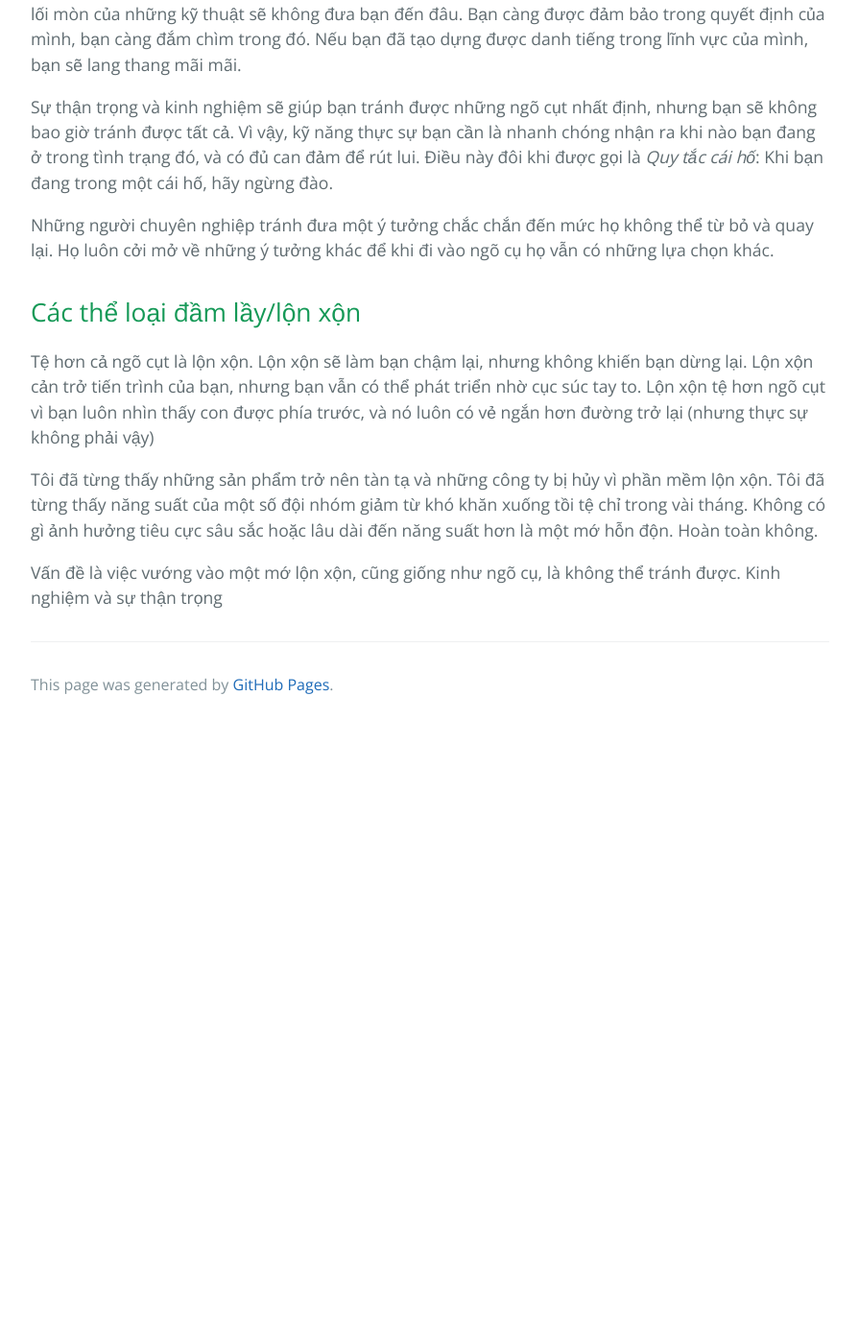
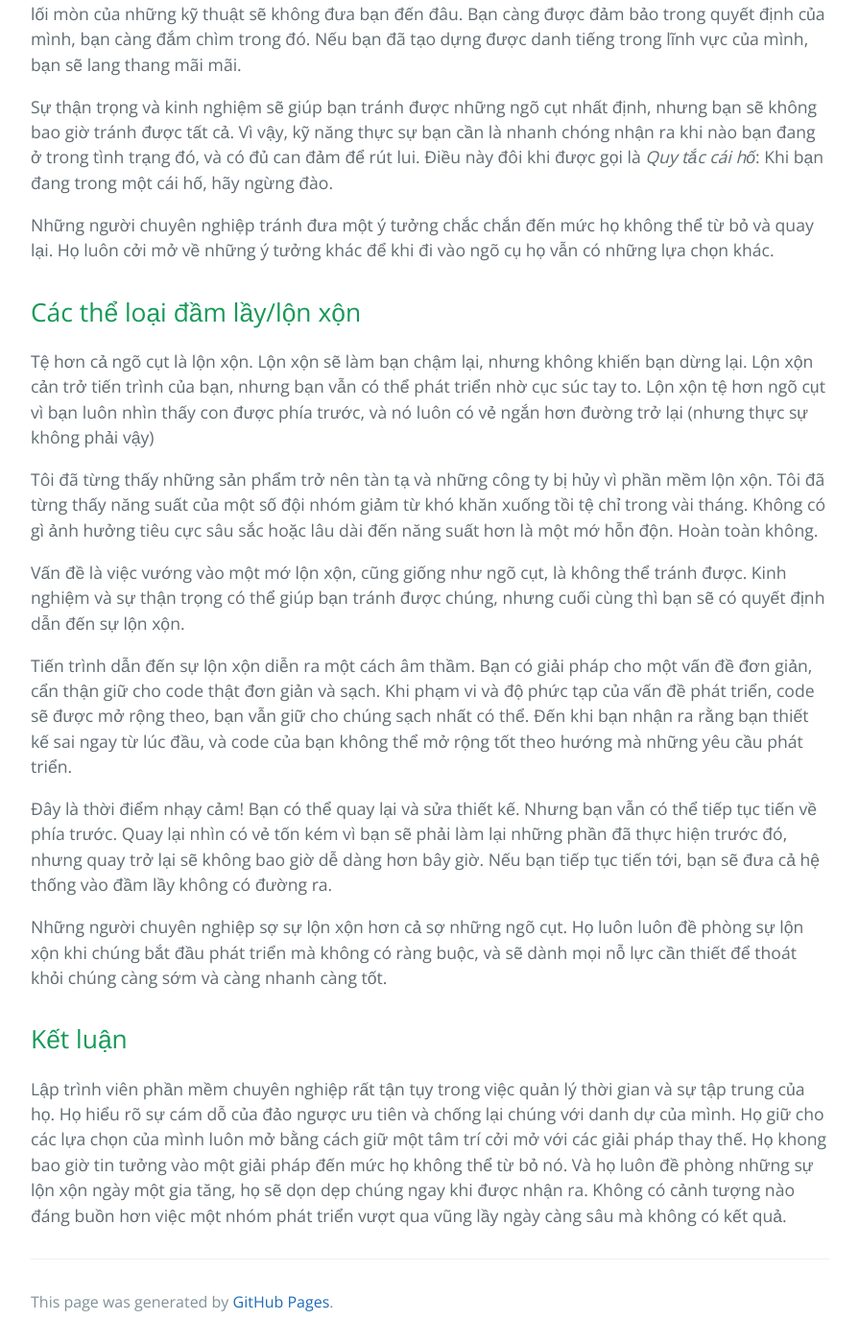
Before and after one commit to HaiBV/haibv.github.io, a Jekyll site: the page built from clean-coder/chapter-9-time-management.md, in a window 1280 px wide and 1400 px high, scrolled down 8552 px. Shown: the whole window at 96% size, without its empty margins (192-1087 px from the left). Built offline with Jekyll 4.4.1, drawn with Linux system fonts in a browser that asks for light colours; our own code applies the rules of GitHub Pages for plain Markdown files; before the commit the page ends 9309 px from its top, so only the background shows below that.

Commit message:
Update The Clean Coder - Chapter 9 Time management - Done v1

```diff
--- a/clean-coder/chapter-9-time-management.md
+++ b/clean-coder/chapter-9-time-management.md
@@ -185,4 +185,14 @@ Tệ hơn cả ngõ cụt là lộn xộn. Lộn xộn sẽ làm bạn chậm l
 
 Tôi đã từng thấy những sản phẩm trở nên tàn tạ và những công ty bị hủy vì phần mềm lộn xộn. Tôi đã từng thấy năng suất của một số đội nhóm giảm từ khó khăn xuống tồi tệ chỉ trong vài tháng. Không có gì ảnh hưởng tiêu cực sâu sắc hoặc lâu dài đến năng suất hơn là một mớ hỗn độn. Hoàn toàn không.
 
-Vấn đề là việc vướng vào một mớ lộn xộn, cũng giống như ngõ cụ, là không thể tránh được. Kinh nghiệm và sự thận trọng
+Vấn đề là việc vướng vào một mớ lộn xộn, cũng giống như ngõ cụt, là không thể tránh được. Kinh nghiệm và sự thận trọng có thể giúp bạn tránh được chúng, nhưng cuối cùng thì bạn sẽ có quyết định dẫn đến sự lộn xộn.
+
+Tiến trình dẫn đến sự lộn xộn diễn ra một cách âm thầm. Bạn có giải pháp cho một vấn đề đơn giản, cẩn thận giữ cho code thật đơn giản và sạch. Khi phạm vi và độ phức tạp của vấn đề phát triển, code sẽ được mở rộng theo, bạn vẫn giữ cho chúng sạch nhất có thể. Đến khi bạn nhận ra rằng bạn thiết kế sai ngay từ lúc đầu, và code của bạn không thể mở rộng tốt theo hướng mà những yêu cầu phát triển.
+
+Đây là thời điểm nhạy cảm! Bạn có thể quay lại và sửa thiết kế. Nhưng bạn vẫn có thể tiếp tục tiến về phía trước. Quay lại nhìn có vẻ tốn kém vì bạn sẽ phải làm lại những phần đã thực hiện trước đó, nhưng quay trở lại sẽ không bao giờ dễ dàng hơn bây giờ. Nếu bạn tiếp tục tiến tới, bạn sẽ đưa cả hệ thống vào đầm lầy không có đường ra.
+
+Những người chuyên nghiệp sợ sự lộn xộn hơn cả sợ những ngõ cụt. Họ luôn luôn đề phòng sự lộn xộn khi chúng bắt đầu phát triển mà không có ràng buộc, và sẽ dành mọi nỗ lực cần thiết để thoát khỏi chúng càng sớm và càng nhanh càng tốt.
+
+## Kết luận
+
+Lập trình viên phần mềm chuyên nghiệp rất tận tụy trong việc quản lý thời gian và sự tập trung của họ. Họ hiểu rõ sự cám dỗ của đảo ngược ưu tiên và chống lại chúng với danh dự của mình. Họ giữ cho các lựa chọn của mình luôn mở bằng cách giữ một tâm trí cởi mở với các giải pháp thay thế. Họ khong bao giờ tin tưởng vào một giải pháp đến mức họ không thể từ bỏ nó. Và họ luôn đề phòng những sự lộn xộn ngày một gia tăng, họ sẽ dọn dẹp chúng ngay khi được nhận ra. Không có cảnh tượng nào đáng buồn hơn việc một nhóm phát triển vượt qua vũng lầy ngày càng sâu mà không có kết quả.
```
